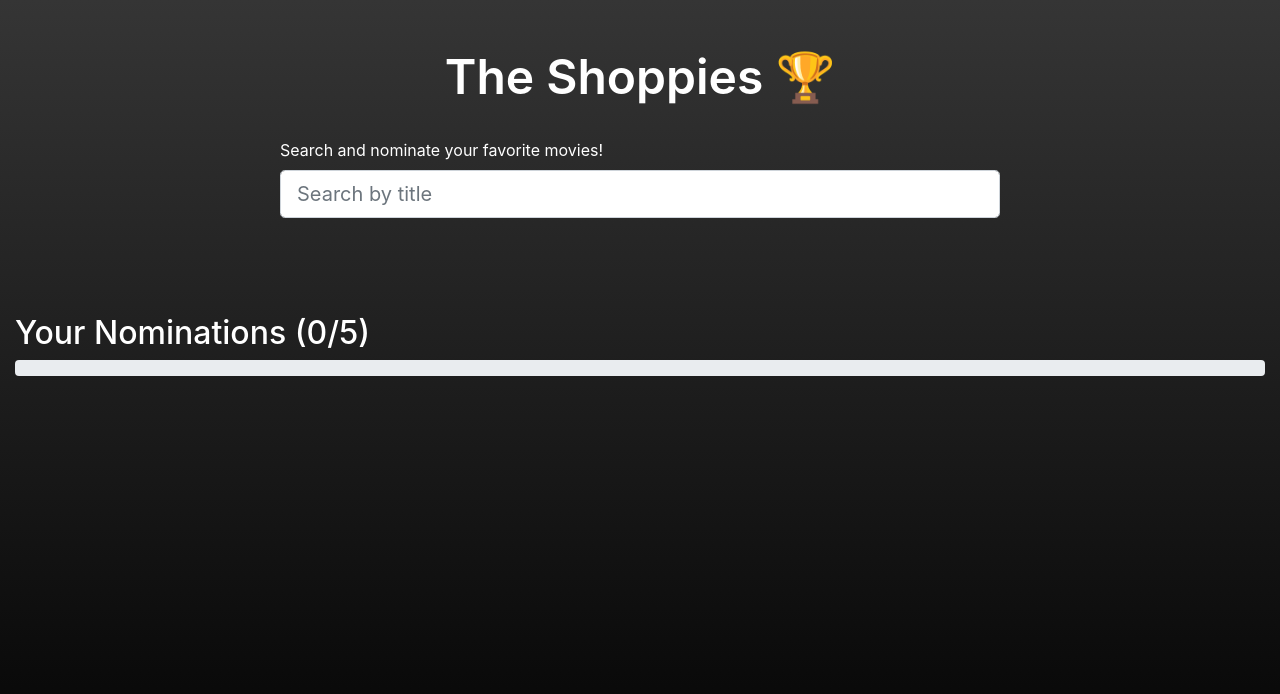
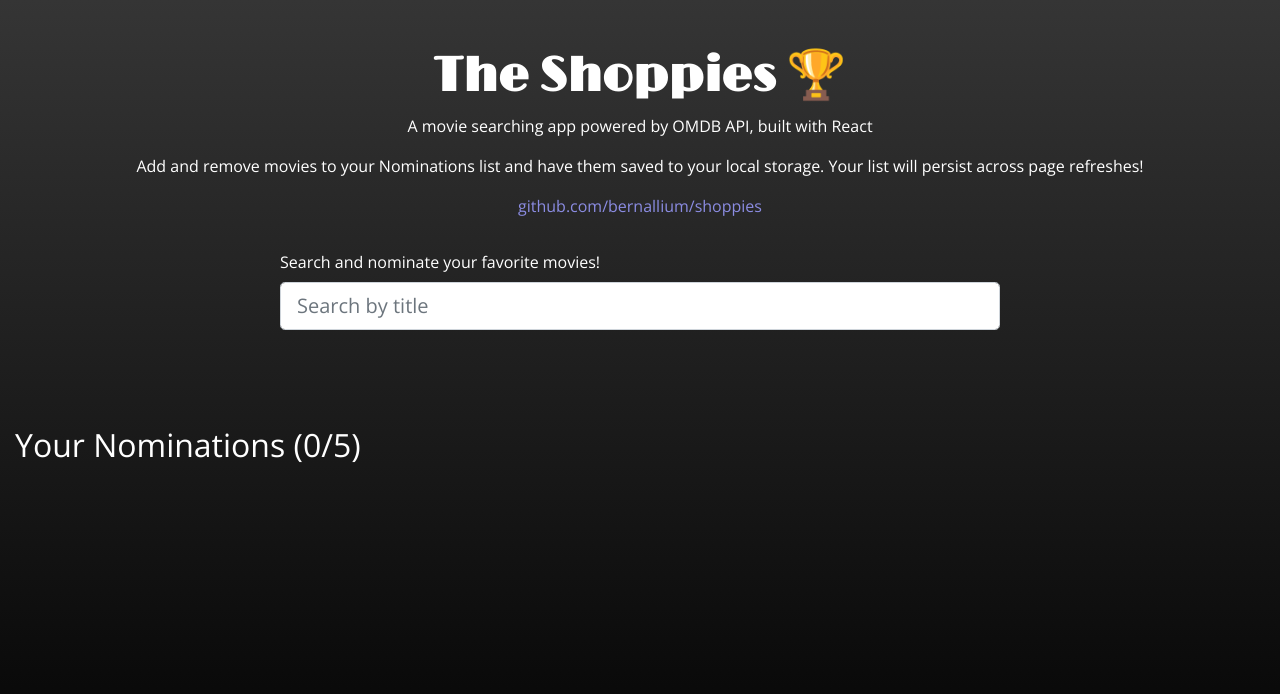
Before and after one commit to bernallium/shoppies, a React (Create React App) app: page / in a window 1280 px wide. Shown: the top 694 px of the page. Built offline with nearby package versions, Linux system fonts and the light colour scheme; no server answers.

Commit message:
Update styling

```diff
--- a/public/index.html
+++ b/public/index.html
@@ -24,6 +24,9 @@
       work correctly both with client-side routing and a non-root public URL.
       Learn how to configure a non-root public URL by running `npm run build`.
     -->
+    <link rel="preconnect" href="https://fonts.gstatic.com">
+    <link href="https://fonts.googleapis.com/css2?family=Limelight&display=swap" rel="stylesheet">
+    <link href="https://fonts.googleapis.com/css2?family=Open+Sans&display=swap" rel="stylesheet">
     <link
       rel="stylesheet"
       href="https://stackpath.bootstrapcdn.com/bootstrap/4.5.2/css/bootstrap.min.css"
--- a/src/App.css
+++ b/src/App.css
@@ -9,17 +9,26 @@ body {
   padding-top: 1rem;
   color: #ffffff;
   background: linear-gradient(180deg, var(--main-bg-color), black);
+  font-family: 'Open Sans';
 }
 
 .App {
   min-height: 100vh;;
 }
 
-.app-header {
+.header-container {
   text-align: center;
   margin: 2rem 0;
+}
+
+.app-header {
+  font-family: 'Limelight';
   font-weight: 600;
   font-size: 3rem;
+}
+
+a {
+  color: rgb(139, 140, 226);
 }
 
 .SearchForm {
--- a/src/App.js
+++ b/src/App.js
@@ -7,7 +7,6 @@ import Container from 'react-bootstrap/Container';
 import Form from 'react-bootstrap/Form';
 import Row from 'react-bootstrap/Row';
 import Alert from 'react-bootstrap/Alert';
-import ProgressBar from 'react-bootstrap/ProgressBar';
 
 function App() {
   const [search, setSearch] = useState('');
@@ -89,7 +88,12 @@ function App() {
       className="App"
       fluid
     >
-      <h1 className="app-header">The Shoppies 🏆</h1>
+      <div className="header-container">
+        <h1 className="app-header">The Shoppies 🏆</h1>
+        <p>A movie searching app powered by OMDB API, built with React</p>
+        <p>Add and remove movies to your Nominations list and have them saved to your local storage. Your list will persist across page refreshes!</p>
+        <a href="https://github.com/bernallium/shoppies">github.com/bernallium/shoppies</a>
+      </div>
       <Form
         onSubmit={e => e.preventDefault()}
         className="SearchForm"
@@ -120,13 +124,6 @@ function App() {
         />
       </Row>
       <h2>Your Nominations ({nominations.length}/5)</h2>
-      <ProgressBar
-        now={nominations.length}
-        max={5}
-        variant="success"
-        striped={true}
-        animated={true}
-      />
       <Row>
         <MovieList
           movies={nominations}
```
